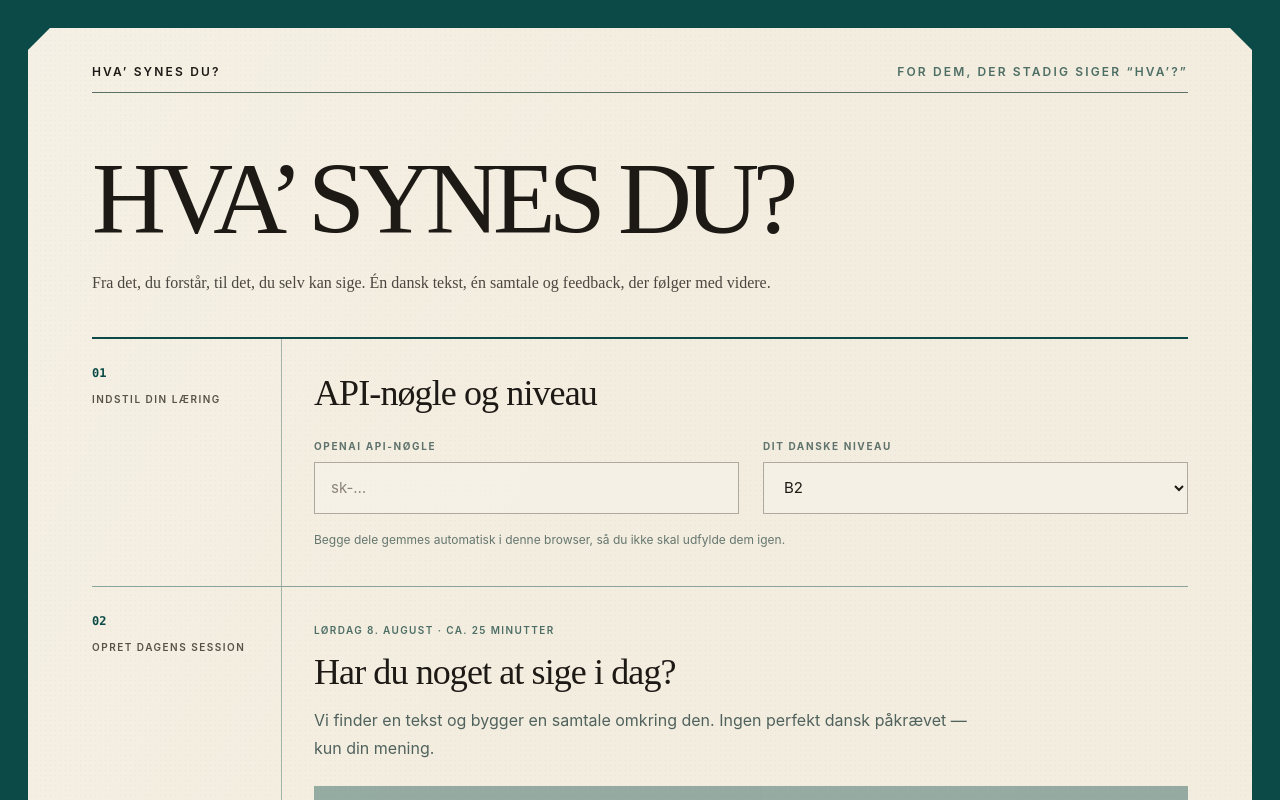
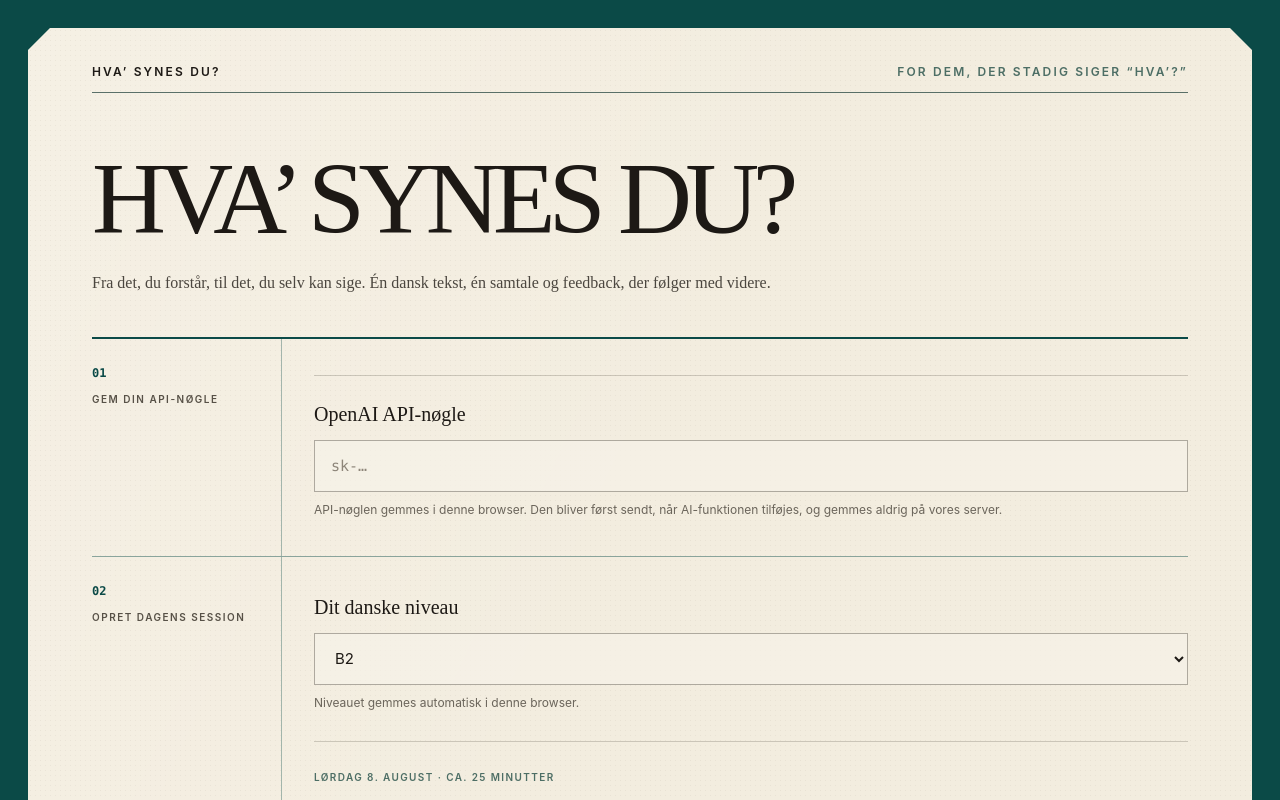
Before and after one commit to enhaohaotan/hvad-nu, a Next.js app: page /hvadsynesdu in a window 1280 px wide. Shown: the top 800 px of the page. Built offline with nearby package versions, Linux system fonts and the light colour scheme.

Commit message:
fix: align learning setup with product styles

```diff
--- a/app/globals.css
+++ b/app/globals.css
@@ -92,28 +92,6 @@ input[type="range"]:disabled {
   background: rgba(11, 74, 71, 0.18);
 }
 
-.profile-input {
-  width: 100%;
-  min-height: 52px;
-  border: 1px solid rgba(41, 35, 27, 0.35);
-  border-radius: 0;
-  background: rgba(247, 242, 232, 0.7);
-  padding: 0 1rem;
-  color: #1d1915;
-  font-size: 15px;
-  outline: none;
-  transition: border-color 150ms ease, box-shadow 150ms ease;
-}
-
-.profile-input::placeholder {
-  color: #8d8579;
-}
-
-.profile-input:focus {
-  border-color: #0b4a47;
-  box-shadow: 0 0 0 2px rgba(11, 74, 71, 0.15);
-}
-
 .editorial-copy::first-letter {
   float: left;
   margin: 0.1em 0.12em 0 0;
--- a/app/hvadsynesdu/_components/setup-steps.tsx
+++ b/app/hvadsynesdu/_components/setup-steps.tsx
@@ -29,39 +29,10 @@ export function SetupSteps({
     >
       <div className="grid lg:grid-cols-[190px_1fr]">
         <div className="border-b border-[#0b4a47]/35 py-5 lg:border-b-0 lg:border-r lg:pr-8">
-          <StepLabel number="01" label="Indstil din læring" accent="#0b4a47" />
+          <StepLabel number="01" label="Gem din API-nøgle" accent="#0b4a47" />
         </div>
         <div className="py-7 sm:py-9 lg:pl-8">
-          <h2 className="editorial-serif text-3xl leading-none tracking-[-0.025em] sm:text-4xl">
-            API-nøgle og niveau
-          </h2>
-          <div className="mt-7 grid gap-6 md:grid-cols-2">
           <ApiKeyField apiKey={apiKey} onChange={onApiKeyChange} />
-            <label className="block">
-              <span className="mb-2 block text-[10px] font-bold uppercase tracking-[0.16em] text-[#5f736c]">
-                Dit danske niveau
-              </span>
-              <select
-                value={profile.level}
-                onChange={(event) =>
-                  onProfileChange({
-                    level: event.target.value,
-                    updatedAt: profile.updatedAt,
-                  })
-                }
-                className="profile-input"
-              >
-                <option>B1</option>
-                <option>B2</option>
-                <option>C1</option>
-                <option>C2</option>
-              </select>
-            </label>
-          </div>
-          <p className="mt-4 text-xs leading-5 text-[#65766f]">
-            Begge dele gemmes automatisk i denne browser, så du ikke skal
-            udfylde dem igen.
-          </p>
         </div>
       </div>
 
@@ -73,8 +44,29 @@ export function SetupSteps({
           <StepLabel number="02" label="Opret dagens session" accent="#0b4a47" />
         </div>
         <div className="py-7 sm:py-9 lg:pl-8">
+          <label className="block border-b border-[#29231b]/20 pb-7">
+            <span className="editorial-serif block text-xl">Dit danske niveau</span>
+            <select
+              value={profile.level}
+              onChange={(event) =>
+                onProfileChange({
+                  level: event.target.value,
+                  updatedAt: profile.updatedAt,
+                })
+              }
+              className="mt-3 min-h-13 w-full border border-[#29231b]/35 bg-[#f7f2e8]/70 px-4 text-[15px] outline-none transition focus:border-[#0b4a47] focus:ring-2 focus:ring-[#0b4a47]/15"
+            >
+              <option>B1</option>
+              <option>B2</option>
+              <option>C1</option>
+              <option>C2</option>
+            </select>
+            <span className="mt-2 block text-xs leading-5 text-[#6b655b]">
+              Niveauet gemmes automatisk i denne browser.
+            </span>
+          </label>
           <p className="capitalize text-[10px] font-semibold uppercase tracking-[0.14em] text-[#4d6e65]">
-            {todayLabel} · ca. 25 minutter
+            <span className="mt-7 block">{todayLabel} · ca. 25 minutter</span>
           </p>
           <h2 className="editorial-serif mt-4 text-3xl leading-none tracking-[-0.025em] sm:text-4xl">
             Har du noget at sige i dag?
@@ -114,29 +106,26 @@ function ApiKeyField({
   onChange: (value: string) => void;
 }) {
   return (
-    <div>
-      <div className="mb-2 flex items-center justify-between gap-4">
-        <label
-          htmlFor="learning-api-key"
-          className="text-[10px] font-bold uppercase tracking-[0.16em] text-[#5f736c]"
-        >
-          OpenAI API-nøgle
-        </label>
+    <div className="border-t border-[#29231b]/20 pt-6">
+      <div className="flex items-end justify-between gap-4">
+        <p className="editorial-serif text-xl">OpenAI API-nøgle</p>
         {apiKey && (
           <button
             type="button"
             onClick={() => onChange("")}
-            className="text-[9px] font-semibold uppercase tracking-[0.14em] text-[#575147] underline decoration-current/35 underline-offset-4 hover:text-[#0b4a47]"
+            className="text-[10px] font-semibold uppercase tracking-[0.14em] text-[#6b655b] underline underline-offset-4 hover:text-[#0b4a47] focus:outline-none focus-visible:ring-2 focus-visible:ring-[#0b4a47]/25"
           >
             Fjern nøgle
           </button>
         )}
       </div>
       {apiKey ? (
-        <div className="flex min-h-[52px] items-center border border-[#0b4a47]/25 bg-[#0b4a47]/5 px-4 text-sm font-semibold text-[#425f57]">
+        <p className="mt-3 border border-[#0b4a47]/40 bg-[#0b4a47]/5 px-4 py-3 text-xs font-semibold text-[#425f57]">
           API-nøglen er gemt i denne browser
-        </div>
+        </p>
       ) : (
+        <>
+          <label htmlFor="learning-api-key" className="sr-only">OpenAI API-nøgle</label>
           <input
             id="learning-api-key"
             type="password"
@@ -144,9 +133,15 @@ function ApiKeyField({
             onChange={(event) => onChange(event.target.value)}
             placeholder="sk-…"
             autoComplete="off"
-          className="profile-input"
+            spellCheck={false}
+            className="mt-3 min-h-13 w-full border border-[#29231b]/35 bg-[#f7f2e8]/70 px-4 font-mono text-[15px] outline-none transition placeholder:text-[#8d8579] focus:border-[#0b4a47] focus:ring-2 focus:ring-[#0b4a47]/15"
           />
+        </>
       )}
+      <p className="mt-2 text-xs leading-5 text-[#6b655b]">
+        API-nøglen gemmes i denne browser. Den bliver først sendt, når
+        AI-funktionen tilføjes, og gemmes aldrig på vores server.
+      </p>
     </div>
   );
 }
```
Lines whose indentation alone changed are shown as unchanged.
